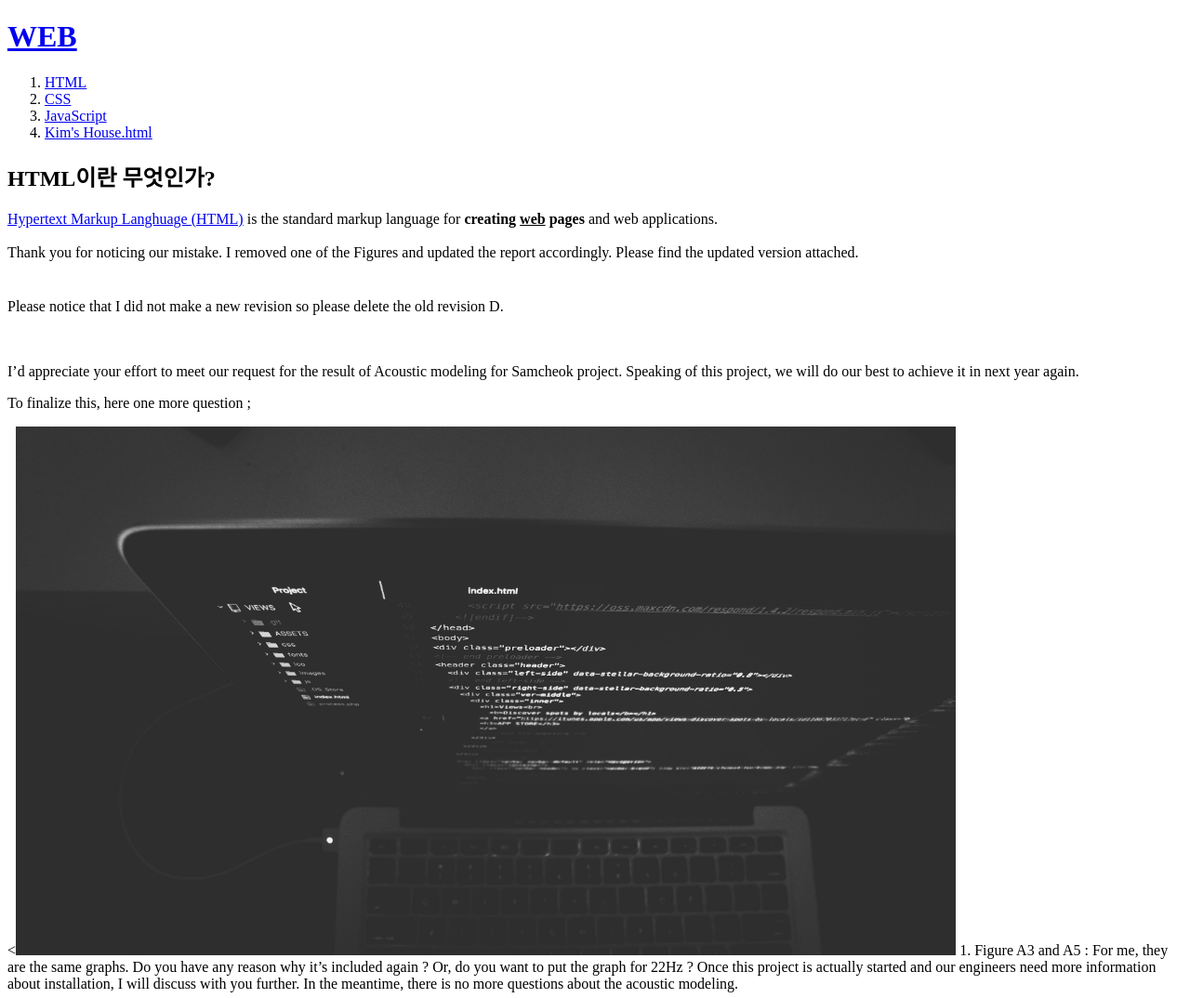
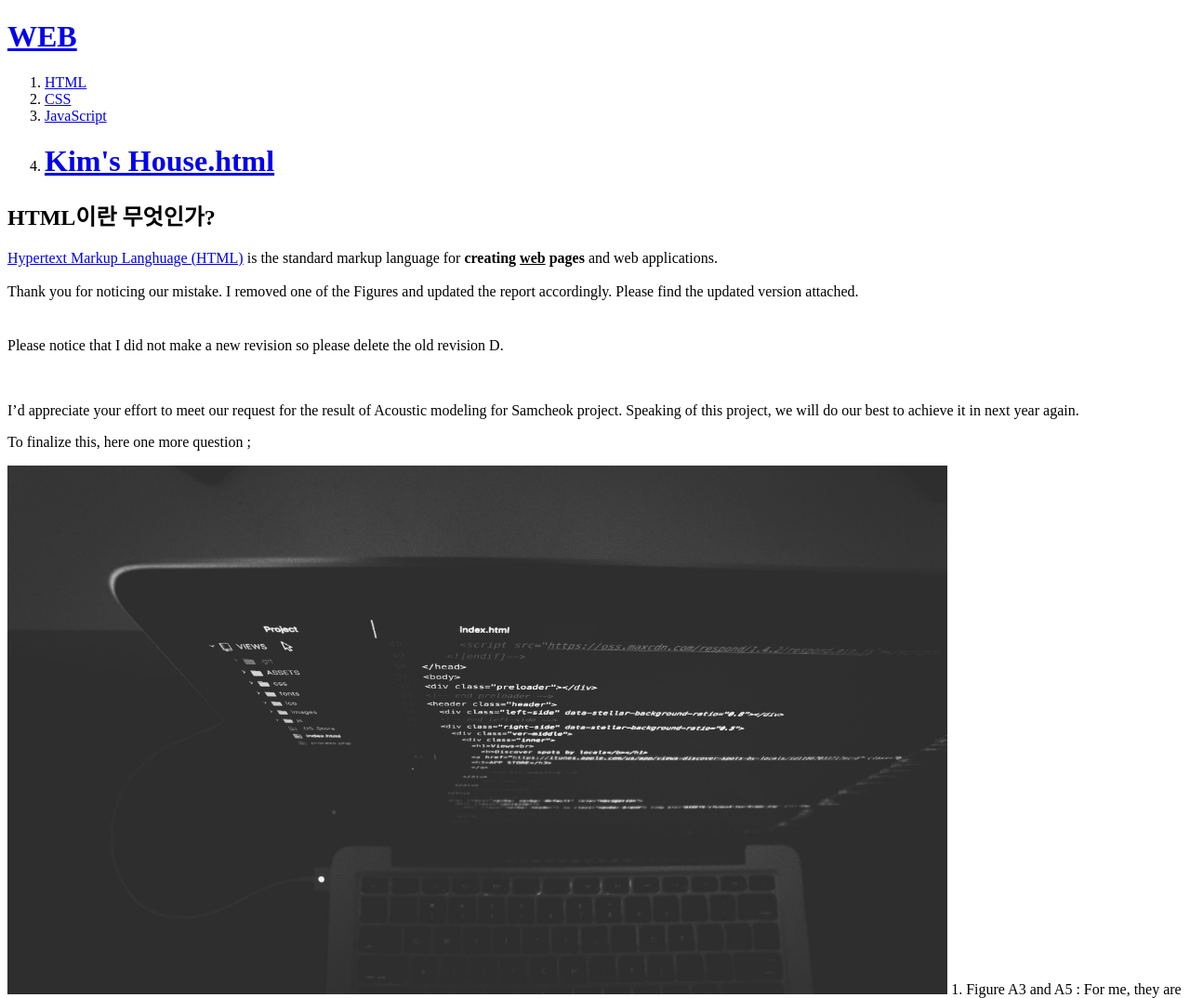
Before and after one commit to contist/Kim-s-House, a plain HTML site: page 1.html in a window 1280 px wide. Shown: the top 1074 px of the page at 93% size. Drawn offline with Linux system fonts and the light colour scheme.

Commit message:
Add files via upload

```diff
--- a/1.html
+++ b/1.html
@@ -11,7 +11,7 @@
     <li><a href="1.html">HTML</a></li>
     <li><a href="2.html">CSS</a></li>
     <li><a href="3.html">JavaScript</a></li>
-    <li><a href="Kim's House.html">Kim's House.html</a></li>
+    <li><a href="Kim's House.html"><h1>Kim's House.html</h1></a></li>
   </ol>
   <h2>HTML이란 무엇인가?</h2>
   <p><a href="https://www.w3.org/TR/2011/WD-html5-20110405/" target="_blank" title="HTML5 specification">Hypertext Markup Langhuage (HTML)</a> is the standard markup language for <strong>creating <u>web</u> pages</strong> and web applications.
@@ -23,7 +23,7 @@
   Speaking of this project, we will do our best to achieve it in next year again.
   <p>To finalize this, here one more question ;</p>
 
-  <<img src="coding.jpg" width="80%">
+  <img src="coding.jpg" width="80%">
   1.	Figure A3 and A5 : For me, they are the same graphs. Do you have any reason why it’s included again ?
   Or, do you want to put the graph for 22Hz ?
   Once this project is actually started and our engineers need more information about installation,
```
